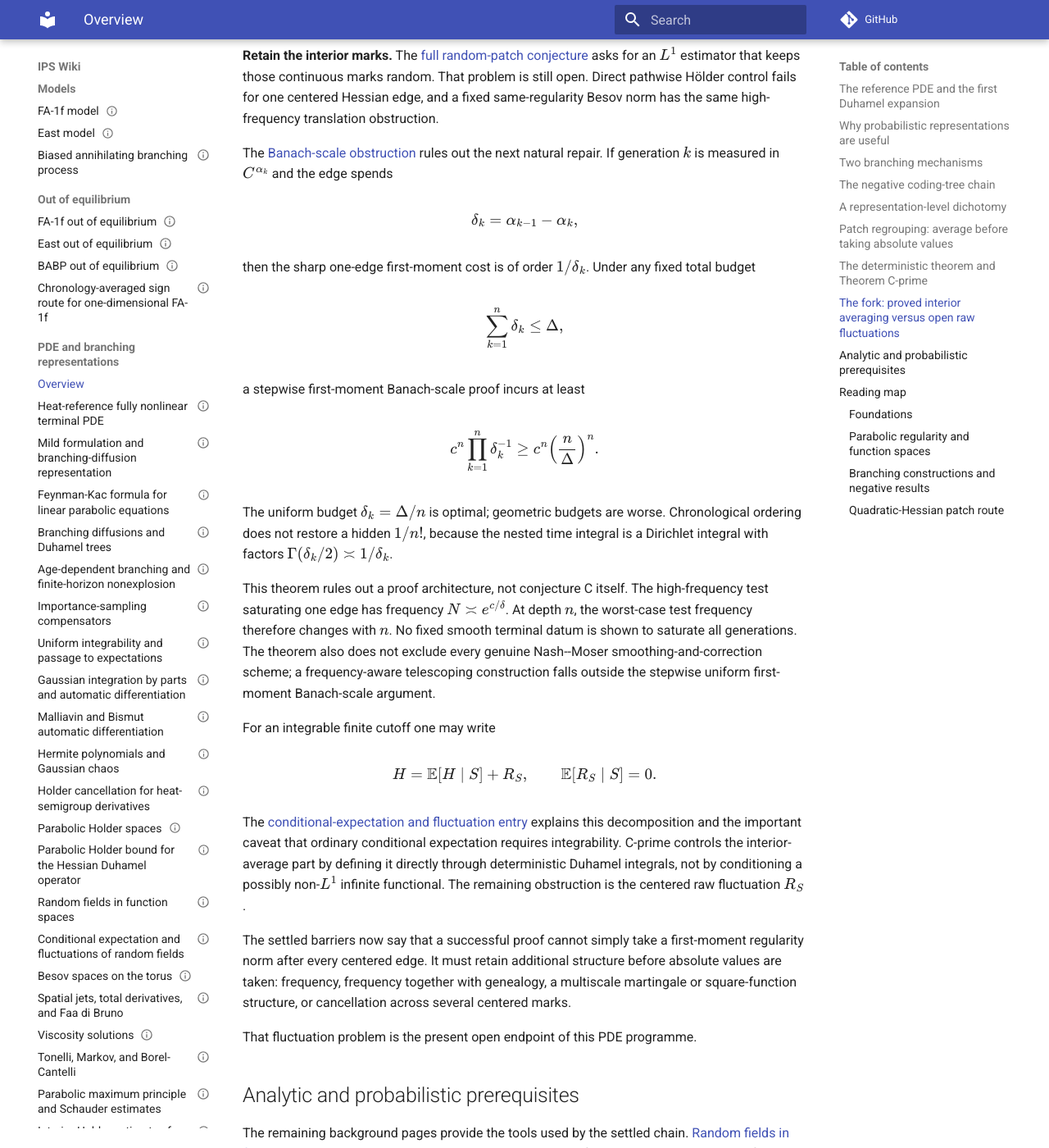
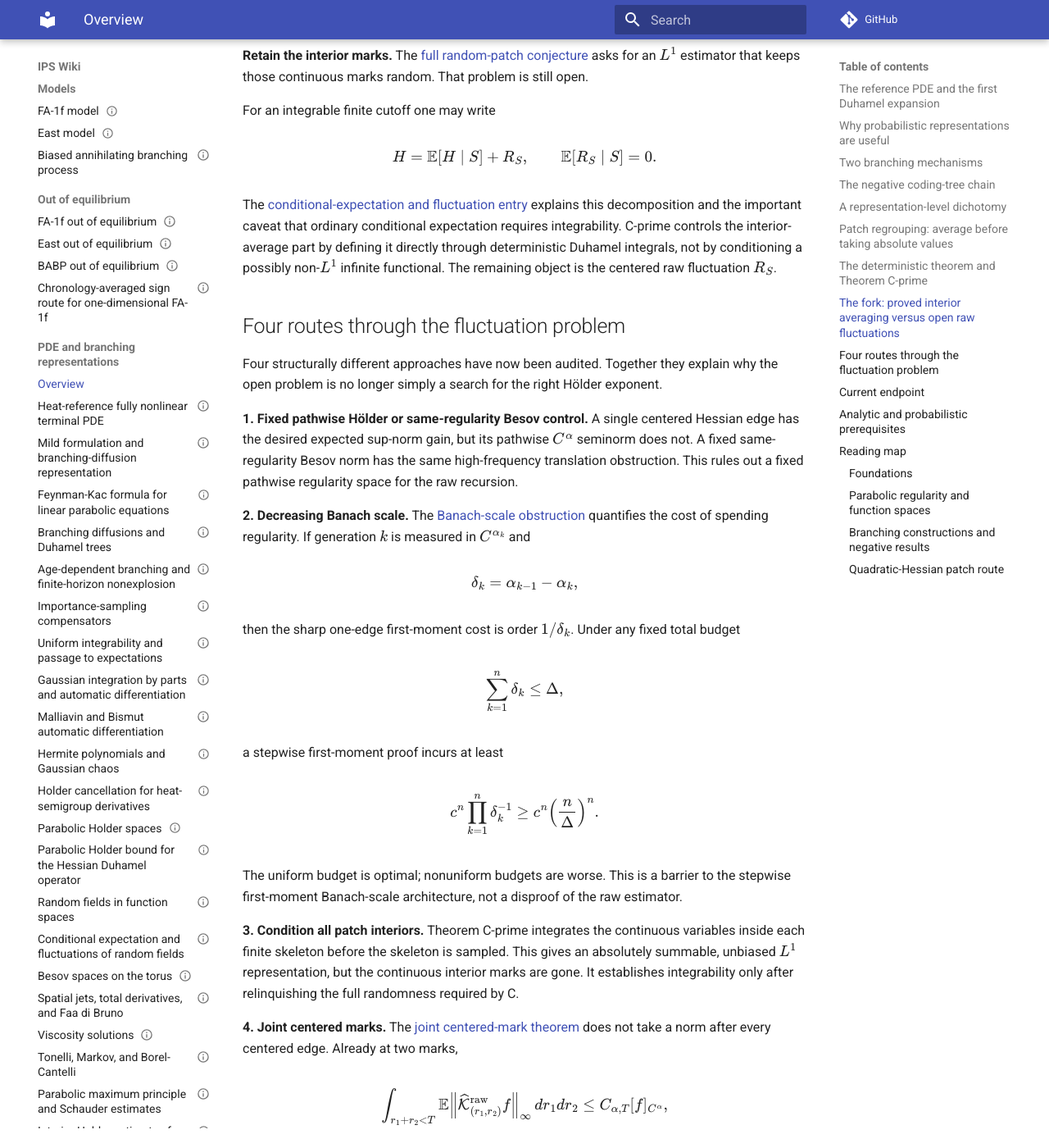
Before and after one commit to maciejgluchowski86-beep/ips-wiki, an MkDocs documentation site: the page built from docs/pde-branching-representations.md, in a window 1280 px wide and 1400 px high, scrolled down 6326 px. Shown: the whole window at 82% size. Built offline with MkDocs 1.6.1 and Material for MkDocs 9.7.7, drawn with Linux system fonts in a browser that asks for light colours; comment, search, counter and statistics services are not loaded; some of the changed text lies outside the part shown.

Commit message:
Add four-route fluctuation map to PDE overview

```diff
--- a/docs/pde-branching-representations.md
+++ b/docs/pde-branching-representations.md
@@ -253,31 +253,7 @@ This is the current logical fork of the project.
 
 **Average every patch interior first.** Fix a finite decorated skeleton and integrate out all continuous branch-time, Brownian, Gaussian/Hermite, and descendant variables inside its patches. The result is the deterministic profile \(F_S\). Under (2), these profiles are absolutely summable and the skeleton-only estimator is proved unbiased and \(L^1\). This is Theorem C-prime.
 
-**Retain the interior marks.** The [full random-patch conjecture](entries/l1-random-patch-conjecture-for-quadratic-hessian-pde.md) asks for an \(L^1\) estimator that keeps those continuous marks random. That problem is still open. Direct pathwise Hölder control fails for one centered Hessian edge, and a fixed same-regularity Besov norm has the same high-frequency translation obstruction.
-
-The [Banach-scale obstruction](entries/banach-scale-obstruction-for-raw-pde-patches.md) rules out the next natural repair. If generation \(k\) is measured in \(C^{\alpha_k}\) and the edge spends
-
-$$
-\delta_k=\alpha_{k-1}-\alpha_k,
-$$
-
-then the sharp one-edge first-moment cost is of order \(1/\delta_k\). Under any fixed total budget
-
-$$
-\sum_{k=1}^n\delta_k\leq\Delta,
-$$
-
-a stepwise first-moment Banach-scale proof incurs at least
-
-$$
-c^n\prod_{k=1}^n\delta_k^{-1}
-\geq
-c^n\left(\frac n\Delta\right)^n.
-$$
-
-The uniform budget \(\delta_k=\Delta/n\) is optimal; geometric budgets are worse. Chronological ordering does not restore a hidden \(1/n!\), because the nested time integral is a Dirichlet integral with factors \(\Gamma(\delta_k/2)\asymp1/\delta_k\).
-
-This theorem rules out a proof architecture, not conjecture C itself. The high-frequency test saturating one edge has frequency \(N\asymp e^{c/\delta}\). At depth \(n\), the worst-case test frequency therefore changes with \(n\). No fixed smooth terminal datum is shown to saturate all generations. The theorem also does not exclude every genuine Nash--Moser smoothing-and-correction scheme; a frequency-aware telescoping construction falls outside the stepwise uniform first-moment Banach-scale argument.
+**Retain the interior marks.** The [full random-patch conjecture](entries/l1-random-patch-conjecture-for-quadratic-hessian-pde.md) asks for an \(L^1\) estimator that keeps those continuous marks random. That problem is still open.
 
 For an integrable finite cutoff one may write
 
@@ -291,11 +267,91 @@ R_S,
 \mathbb E[R_S\mid S]=0.
 $$
 
-The [conditional-expectation and fluctuation entry](entries/conditional-expectation-and-fluctuations-of-random-fields.md) explains this decomposition and the important caveat that ordinary conditional expectation requires integrability. C-prime controls the interior-average part by defining it directly through deterministic Duhamel integrals, not by conditioning a possibly non-\(L^1\) infinite functional. The remaining obstruction is the centered raw fluctuation \(R_S\).
+The [conditional-expectation and fluctuation entry](entries/conditional-expectation-and-fluctuations-of-random-fields.md) explains this decomposition and the important caveat that ordinary conditional expectation requires integrability. C-prime controls the interior-average part by defining it directly through deterministic Duhamel integrals, not by conditioning a possibly non-\(L^1\) infinite functional. The remaining object is the centered raw fluctuation \(R_S\).
 
-The settled barriers now say that a successful proof cannot simply take a first-moment regularity norm after every centered edge. It must retain additional structure before absolute values are taken: frequency, frequency together with genealogy, a multiscale martingale or square-function structure, or cancellation across several centered marks.
+## Four routes through the fluctuation problem
 
-That fluctuation problem is the present open endpoint of this PDE programme.
+Four structurally different approaches have now been audited. Together they explain why the open problem is no longer simply a search for the right Hölder exponent.
+
+**1. Fixed pathwise Hölder or same-regularity Besov control.** A single centered Hessian edge has the desired expected sup-norm gain, but its pathwise \(C^\alpha\) seminorm does not. A fixed same-regularity Besov norm has the same high-frequency translation obstruction. This rules out a fixed pathwise regularity space for the raw recursion.
+
+**2. Decreasing Banach scale.** The [Banach-scale obstruction](entries/banach-scale-obstruction-for-raw-pde-patches.md) quantifies the cost of spending regularity. If generation \(k\) is measured in \(C^{\alpha_k}\) and
+
+$$
+\delta_k=\alpha_{k-1}-\alpha_k,
+$$
+
+then the sharp one-edge first-moment cost is order \(1/\delta_k\). Under any fixed total budget
+
+$$
+\sum_{k=1}^n\delta_k\leq\Delta,
+$$
+
+a stepwise first-moment proof incurs at least
+
+$$
+c^n\prod_{k=1}^n\delta_k^{-1}
+\geq
+c^n\left(\frac n\Delta\right)^n.
+$$
+
+The uniform budget is optimal; nonuniform budgets are worse. This is a barrier to the stepwise first-moment Banach-scale architecture, not a disproof of the raw estimator.
+
+**3. Condition all patch interiors.** Theorem C-prime integrates the continuous variables inside each finite skeleton before the skeleton is sampled. This gives an absolutely summable, unbiased \(L^1\) representation, but the continuous interior marks are gone. It establishes integrability only after relinquishing the full randomness required by C.
+
+**4. Joint centered marks.** The [joint centered-mark theorem](entries/joint-centered-mark-dichotomy-for-raw-pde-patches.md) does not take a norm after every centered edge. Already at two marks,
+
+$$
+\int_{r_1+r_2<T}
+\mathbb E
+\left\|
+\widehat{\mathcal K}_{(r_1,r_2)}^{\mathrm{raw}}f
+\right\|_\infty
+\,dr_1dr_2
+\leq
+C_{\alpha,T}[f]_{C^\alpha},
+$$
+
+with no intermediate regularity loss. This genuinely lies outside the Banach-scale theorem rather than renaming a stepwise estimate.
+
+At length \(m\), however, retaining all Gaussian marks gives the sharp uniform block scale
+
+$$
+c_{\alpha,T}^m m!
+\leq
+\mathfrak R_m(\alpha,T)
+\leq
+C_{\alpha,T}^m m!.
+$$
+
+If instead the internal Gaussian bridge coordinates are signedly averaged before the absolute value, a bare derivative chain collapses to a single \(He_{2m}\) endpoint weight. The fixed-total-time simplex then gives
+
+$$
+\frac{\sqrt{(2m)!}}{(m-1)!}
+\lesssim 4^m.
+$$
+
+For spatially varying patches, the deterministic commutator/cluster estimate gives the corresponding geometric bound. The price is structural: the bridge coordinates have been integrated out. The endpoint Gaussian may remain random, but the estimator is now only partially averaged and does not satisfy the literal mark-retention clause of C.
+
+These four routes repeatedly expose the same tradeoff: every currently controlled construction has either favorable absolute moments or full continuous interior randomness, but not both.
+
+The two sharp lower-bound routes still share an important limitation. Their saturating frequencies depend on the depth: the Banach-scale test uses \(N\asymp e^{c/\delta}\), while the retained-block test uses
+
+$$
+N_m\asymp\sqrt{m/T}\,e^{m/\alpha}.
+$$
+
+Neither result produces one fixed smooth terminal datum that realizes the worst-case growth at every generation. They are proof-architecture barriers, not fixed-datum non-\(L^1\) theorems.
+
+## Current endpoint
+
+Conjecture C remains open. The accumulated barriers now make both outcomes mathematically meaningful.
+
+A proof would have to retain structure before taking absolute values that is invisible to all four uniform routes: frequency together with genealogy, correlations between distinct patches, a martingale or square-function mechanism, or multi-mark cancellation that survives while the marks themselves remain random.
+
+A disproof would have to go beyond generation-dependent operator-norm tests and tie divergence to one fixed smooth datum, or otherwise prove that the actual full-randomness estimator cannot belong to \(L^1\).
+
+The current research direction is to test this latter possibility directly. No disproof is currently recorded; C remains a conjecture.
 
 ## Analytic and probabilistic prerequisites
 
@@ -357,6 +413,7 @@ A newcomer can read the PDE section in four layers.
 - [Self-consistent patch iteration for the quadratic Hessian PDE](entries/self-consistent-patch-iteration-for-quadratic-hessian-pde.md)
 - [Skeleton-averaged \(L^1\) representation for the quadratic Hessian PDE (Theorem C-prime)](entries/skeleton-averaged-l1-representation-for-quadratic-hessian-pde.md)
 - [Banach-scale obstruction for raw PDE patches](entries/banach-scale-obstruction-for-raw-pde-patches.md)
+- [Joint centered-mark dichotomy for raw PDE patches](entries/joint-centered-mark-dichotomy-for-raw-pde-patches.md)
 - [\(L^1\) random-patch conjecture for the quadratic Hessian PDE](entries/l1-random-patch-conjecture-for-quadratic-hessian-pde.md)
 
 The [reference list](meta/references.md) collects the literature cited throughout these pages.
```
